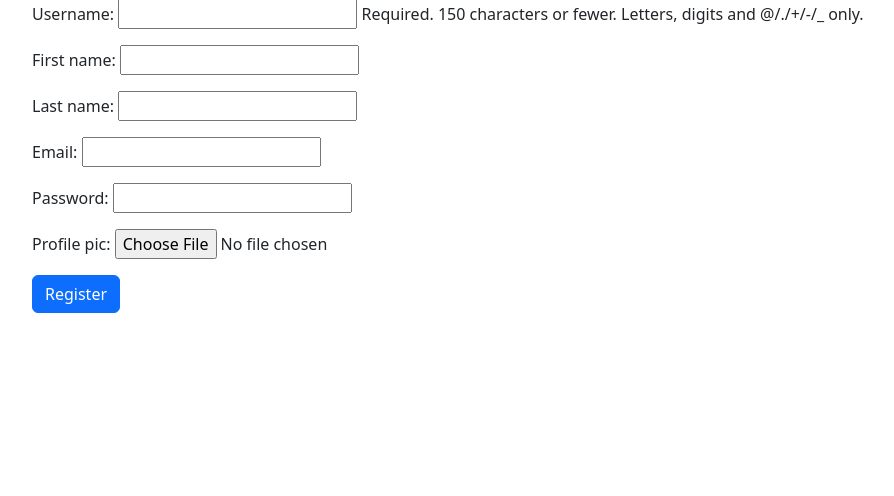
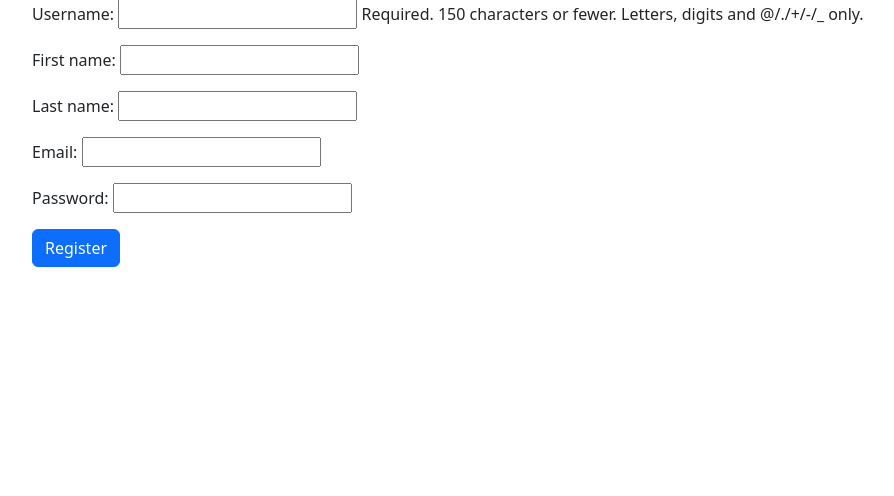
Before and after one commit to gabo963/Couparking, a Django app: page /coupark/register/ in a window 1280 px wide. Shown: the part 130-626 px from the top of the page, without its empty margins (74-968 px from the left). Run offline with Django 4.2, Linux system fonts and the light colour scheme.

Commit message:
removed profile picture functionality

```diff
--- a/templates/coupark/registration.html
+++ b/templates/coupark/registration.html
@@ -16,7 +16,6 @@
 
           {% csrf_token %}
           {{ user_form.as_p }}
-          {{ profile_form.as_p }}
 
           <input class="btn btn-primary" type="submit" value="Register">
 
```
